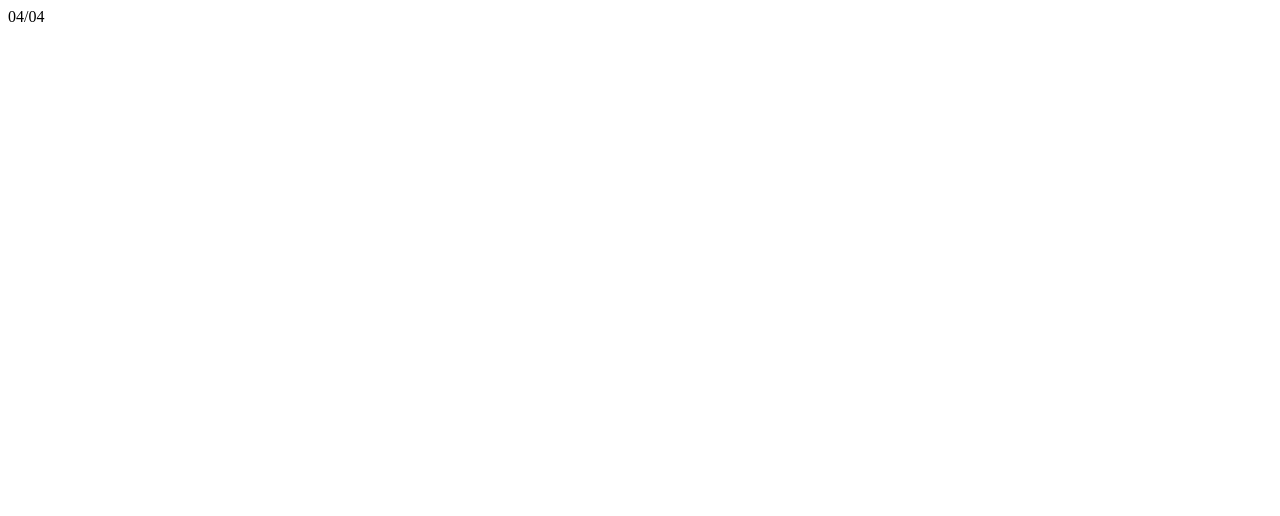
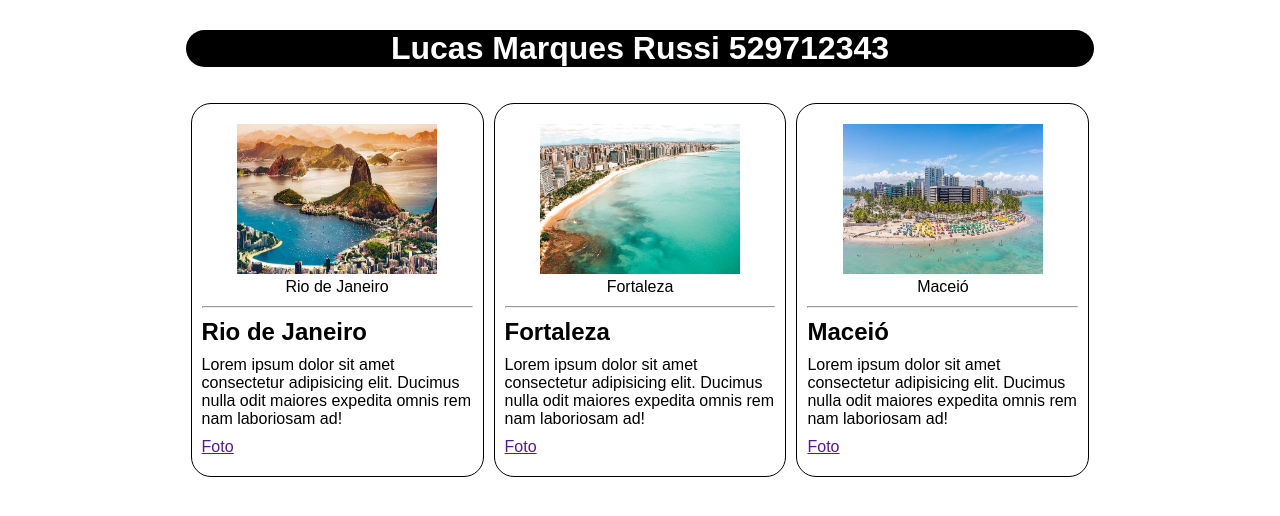
Before and after one commit to Luc-coder/Aula-5, a plain HTML site: page aula-6/index.html in a window 1280 px wide. Drawn offline with Linux system fonts and the light colour scheme.

Commit message:
Add files via upload

```diff
--- /dev/null
+++ b/aula-6/css/style.css
@@ -0,0 +1,63 @@
+*{
+    padding: 0;
+    margin: 0;
+    box-sizing: border-box;
+    font-family: Arial, Helvetica, sans-serif;
+}
+
+main{
+    width: 100%;
+    padding-top: 30px;
+}
+
+.container{
+    padding: 0 2%;
+    margin: 0 auto;
+    max-width: 960px;
+}
+
+.container .rgm{
+    width: 100%;
+    background: black;
+    border-radius: 50px;
+}
+
+.rgm h1{
+    color: white;
+    text-align: center;
+}
+
+.flex-container{
+    display: flex;
+    flex-wrap: nowrap;
+    width: 100%;
+}
+
+.flex-box{
+    padding: 20px 10px;
+    width: 33.3%;
+    border: 1px solid black;
+    border-radius: 20px;
+    margin: 0 5px;
+}
+
+.flex-box img{
+    width: 200px;
+    height: 150px;
+    position: relative;
+    left: 50%;
+    transform: translate(-50%);
+}
+
+.flex-box .rio{
+    text-align: center;
+    padding-bottom: 10px;
+}
+
+.flex-box h2{
+    padding: 10px 0;
+}
+
+.flex-box .pl{
+    padding-bottom: 10px;
+}
--- a/aula-6/index.html
+++ b/aula-6/index.html
@@ -5,8 +5,49 @@
     <meta http-equiv="X-UA-Compatible" content="IE=edge">
     <meta name="viewport" content="width=device-width, initial-scale=1.0">
     <title>Document</title>
+    <link rel="stylesheet" href="css/style.css">
 </head>
 <body>
-    04/04
+    <main>
+        <div class="container">
+            <div class="rgm">
+                <h1>Lucas Marques Russi 529712343</h1>
+            </div><!--rgm-->
+
+            <br>
+            <br>
+
+            <div class="flex-container">
+
+                <div class="flex-box">
+                    <img src="./images/rio-de-janeiro-capa2019-01.jpg" alt="">
+                    <p class="rio">Rio de Janeiro</p>
+                    <hr>
+                    <h2>Rio de Janeiro</h2>
+                    <p class="pl">Lorem ipsum dolor sit amet consectetur adipisicing elit. Ducimus nulla odit maiores expedita omnis rem nam laboriosam ad!</p>
+                    <a href="">Foto</a>
+                </div><!--flex-box-->
+
+                <div class="flex-box">
+                    <img src="./images/onde-ficar-em-fortaleza-67.jpg" alt="">
+                    <p class="rio">Fortaleza</p>
+                    <hr>
+                    <h2>Fortaleza</h2>
+                    <p class="pl">Lorem ipsum dolor sit amet consectetur adipisicing elit. Ducimus nulla odit maiores expedita omnis rem nam laboriosam ad!</p>
+                    <a href="">Foto</a>
+                </div><!--flex-box-->
+
+                <div class="flex-box">
+                    <img src="./images/maceio-cidade-brasil.jpg" alt="">
+                    <p class="rio">Maceió</p>
+                    <hr>
+                    <h2>Maceió</h2>
+                    <p class="pl">Lorem ipsum dolor sit amet consectetur adipisicing elit. Ducimus nulla odit maiores expedita omnis rem nam laboriosam ad!</p>
+                    <a href="">Foto</a>
+                </div><!--flex-box-->
+
+            </div><!--flex-container-->
+        </div><!--container-->
+    </main><!--main-->
 </body>
 </html>
```
Also changed, not shown: aula-6/images/maceio-cidade-brasil.jpg (added), aula-6/images/onde-ficar-em-fortaleza-67.jpg (added), aula-6/images/rio-de-janeiro-capa2019-01.jpg (added).
